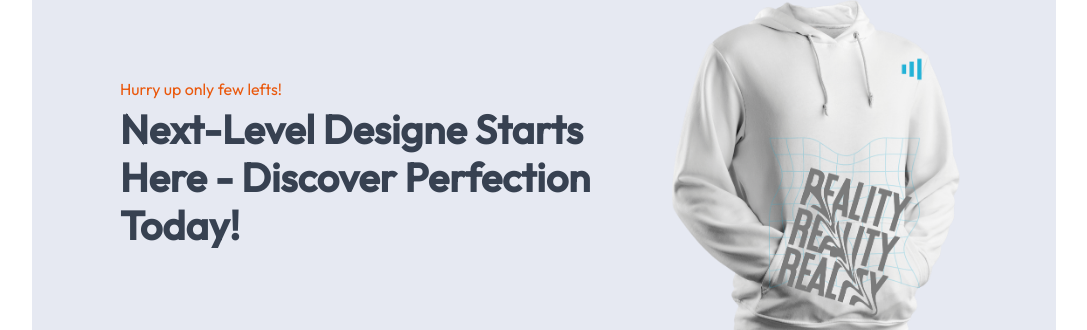
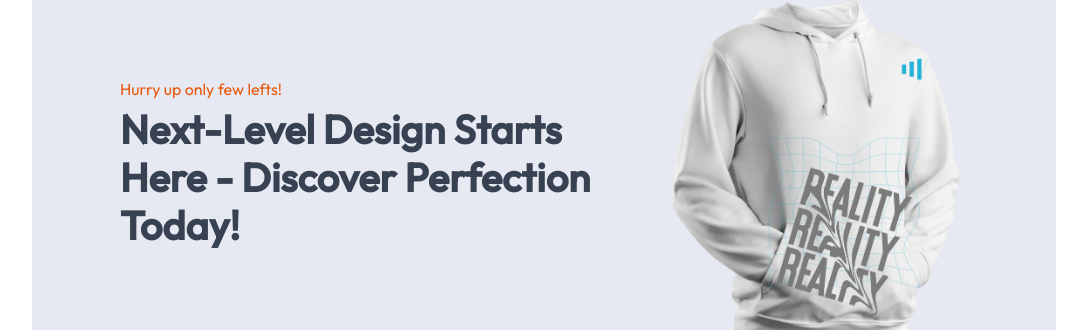
Before and after one commit to sheriffsamir/NextQuickCart, a Next.js app: page / in a window 1280 px wide. Shown: the part 171-501 px from the top of the page, without its empty margins (96-1183 px from the left). Built offline with nearby package versions, Linux system fonts and the light colour scheme; no server answers; the database is empty.

Commit message:
fix: correct typo in slide title and clean up unused div in HeaderSlider component

```diff
--- a/components/HeaderSlider.jsx
+++ b/components/HeaderSlider.jsx
@@ -12,7 +12,7 @@ const HeaderSlider = () => {
     },
     {
       id: 2,
-      title: "Next-Level Designe Starts Here - Discover Perfection Today!",
+      title: "Next-Level Design Starts Here - Discover Perfection Today!",
       offer: "Hurry up only few lefts!",
       imgSrc: assets.header_hoodie_image,
     },
@@ -55,8 +55,7 @@ const HeaderSlider = () => {
               <h1 className="max-w-lg md:text-[40px] md:leading-[48px] text-2xl font-semibold">
                 {slide.title}
               </h1>
-              <div className="flex items-center mt-4 md:mt-6 ">
-                </div>
+              <div className="flex items-center mt-4 md:mt-6 "></div>
             </div>
             <div className="flex items-center flex-1 justify-center">
               <Image
```
